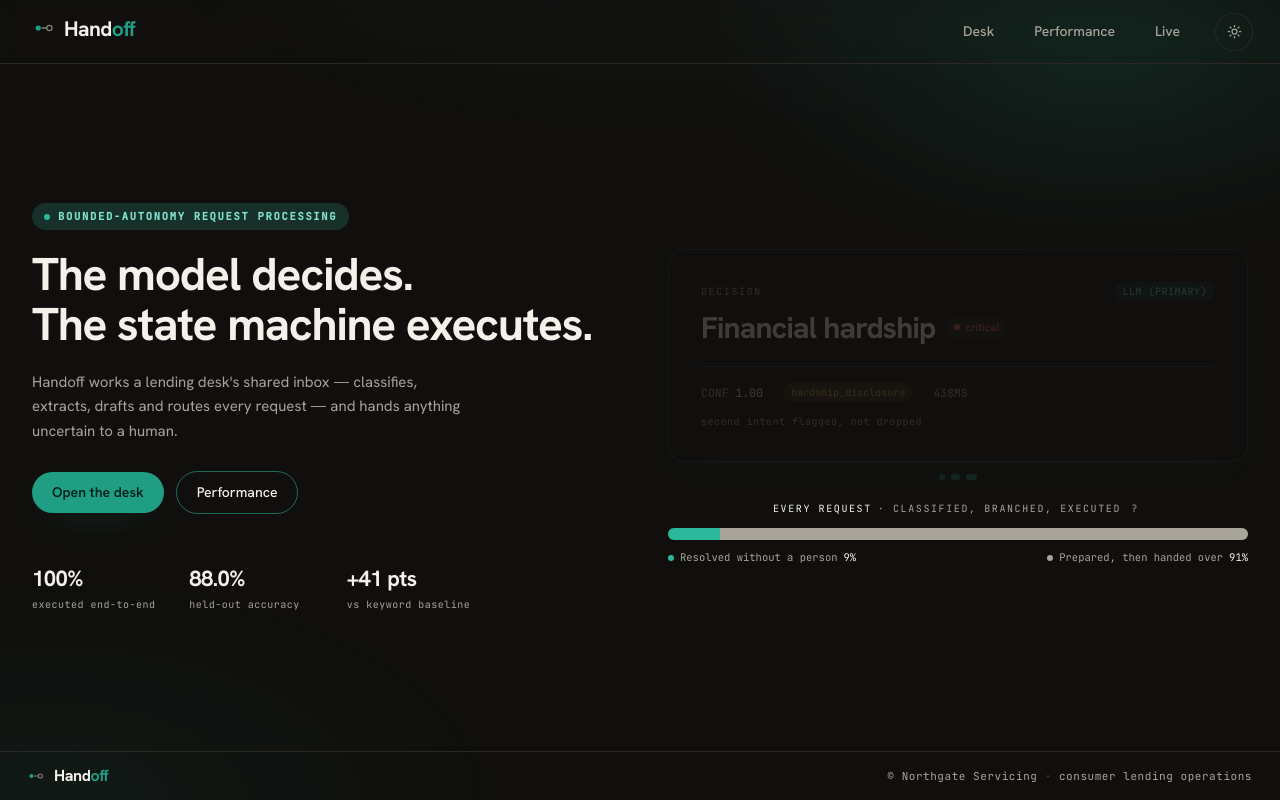
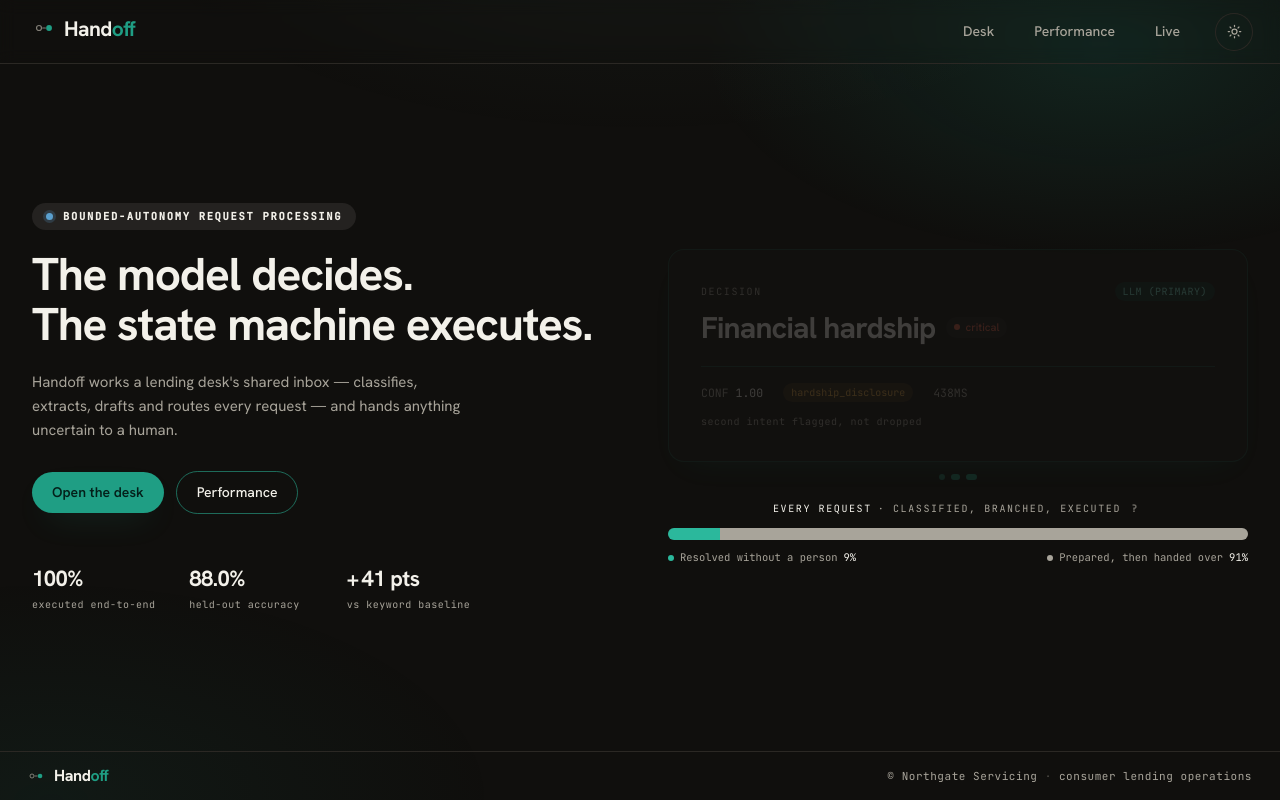
Before and after one commit to ayushgupta07xx/Request-Triage, a Next.js app in the folder web/: page / in a window 1280 px wide. Built offline with nearby package versions, Linux system fonts and the light colour scheme.

Commit message:
trace: one summary asserted an outcome the gate can revoke

```diff
--- a/web/api/triage/workflows.yaml
+++ b/web/api/triage/workflows.yaml
@@ -215,7 +215,7 @@ branches:
         summary: "Draft answer grounded in the knowledge base, with source cited"
       - action: log_outcome
         status: auto_resolved
-        summary: "Outcome logged; answered from the knowledge base and closed without a person"
+        summary: "Outcome logged with the grounded answer and its cited source"
       - action: set_follow_up
         offset: from_sla
         conditional_on_urgency: [high, critical]
--- a/web/app/page.tsx
+++ b/web/app/page.tsx
@@ -6,6 +6,38 @@ import { loadDataset, prefetchBakedDatasets } from "@/lib/data";
 import type { DemoData } from "@/lib/types";
 import CaseCarousel, { HandoffBar } from "@/components/case-carousel";
 import Wordmark from "@/components/wordmark";
+
+// The four urgency levels the desk actually routes on. The chip walks them
+// slowly: the claim is that bounded autonomy handles the whole severity ramp,
+// so the ramp itself is what carries the colour here. The brand accent stays
+// out of it — this is a severity signal, not a brand flourish.
+const SEVERITY = ["low", "medium", "high", "critical"] as const;
+const SEVERITY_MS = 3750;
+
+function SeverityDot() {
+  const [i, setI] = useState(0);
+  useEffect(() => {
+    if (window.matchMedia("(prefers-reduced-motion: reduce)").matches) return;
+    const id = window.setInterval(
+      () => setI((n) => (n + 1) % SEVERITY.length),
+      SEVERITY_MS,
+    );
+    return () => window.clearInterval(id);
+  }, []);
+  const u = `var(--u-${SEVERITY[i]})`;
+  return (
+    <span
+      aria-hidden
+      className="h-[7px] w-[7px] shrink-0 rounded-full"
+      style={{
+        background: u,
+        boxShadow: `0 0 0 3px color-mix(in srgb, ${u} 20%, transparent)`,
+        transition:
+          "background-color 1200ms var(--ease), box-shadow 1200ms var(--ease)",
+      }}
+    />
+  );
+}
 
 export default function Landing() {
   const [dev, setDev] = useState<DemoData | null>(null);
@@ -35,17 +67,11 @@ export default function Landing() {
               live dot in front of it, the line carries the weight the claim
               deserves. */}
           <div
-            className="rise inline-flex items-center gap-2 rounded-full px-3 py-1.5"
-            style={{ background: "var(--accent)" }}
+            className="rise inline-flex items-center gap-2.5 rounded-full px-3.5 py-1.5"
+            style={{ background: "var(--secondary)" }}
           >
-            <span
-              className="h-1.5 w-1.5 shrink-0 rounded-full"
-              style={{ background: "var(--ok)" }}
-            />
-            <span
-              className="font-mono text-[10.5px] font-semibold uppercase tracking-[0.16em]"
-              style={{ color: "var(--accent-foreground)" }}
-            >
+            <SeverityDot />
+            <span className="font-mono text-[10.5px] font-semibold uppercase tracking-[0.16em] text-foreground">
               Bounded-autonomy request processing
             </span>
           </div>
@@ -84,7 +110,18 @@ export default function Landing() {
               ["+41 pts", "vs keyword baseline"],
             ].map(([v, l]) => (
               <div key={l}>
-                <div className="text-[22px] font-bold tracking-tight">{v}</div>
+                {/* tracking-tight crushes "+4" into a single glyph; the sign
+                    gets its own space back without loosening the digits */}
+                <div className="text-[22px] font-bold tracking-tight">
+                  {v.startsWith("+") ? (
+                    <>
+                      <span className="mr-[3px]">+</span>
+                      {v.slice(1)}
+                    </>
+                  ) : (
+                    v
+                  )}
+                </div>
                 <div className="mt-0.5 font-mono text-[10px] tracking-[0.05em] text-muted-foreground">
                   {l}
                 </div>
--- a/web/components/case-carousel.tsx
+++ b/web/components/case-carousel.tsx
@@ -71,7 +71,7 @@ export function HandoffBar({ automated }: { automated: number }) {
       <div className="flex items-center justify-center gap-1.5 font-mono text-[10px] uppercase tracking-[0.16em] text-muted-foreground">
         <span className="text-foreground">Every request</span>
         <span>· classified, branched, executed</span>
-        <InfoHint placement="top" label="What the split means">
+        <InfoHint placement="bottom" label="What the split means">
           Every request is received, classified, entity-extracted, branched,
           drafted, routed and logged with no person involved. The split below is
           only what closed itself — the rest reach an associate already prepared.
--- a/web/components/info-hint.tsx
+++ b/web/components/info-hint.tsx
@@ -14,6 +14,9 @@ import { useEffect, useRef, useState, type ReactNode } from "react";
 //  * Measured against its nearest CLIPPING ANCESTOR, not the viewport — inside
 //    the desk, a chapter's own scroll container is what cuts a panel off long
 //    before the window edge does.
+//  * Clamped on BOTH axes. Flipping bottom -> bottom-right only moves which
+//    edge overflows when the pane is narrower than the panel; the panel has to
+//    be nudged back inside as well as flipped.
 //  * "side" opens into the empty column beside the text, wider, and is clamped
 //    vertically so it can never run off the top or bottom of the chapter.
 
@@ -68,6 +71,7 @@ export default function InfoHint({
   const [open, setOpen] = useState(false);
   const [resolved, setResolved] = useState<Placement>(placement);
   const [shift, setShift] = useState(0);
+  const [shiftX, setShiftX] = useState(0);
   const [ready, setReady] = useState(false);
   const ref = useRef<HTMLSpanElement>(null);
   const panelRef = useRef<HTMLSpanElement>(null);
@@ -96,6 +100,7 @@ export default function InfoHint({
       setReady(false);
       setResolved(placement);
       setShift(0);
+      setShiftX(0);
       return;
     }
     const trigger = ref.current;
@@ -157,8 +162,30 @@ export default function InfoHint({
       }
     }
 
+    // Horizontal clamp for everything that is not a side placement. Flipping
+    // to the -right variant only changes which edge overflows once the pane is
+    // narrower than the panel, so the panel is pushed back inside the clip box
+    // rather than left to crop.
+    let dx = 0;
+    if (next !== "side" && next !== "side-left") {
+      const intendedLeft =
+        next === "bottom-right" || next === "top-right"
+          ? t.right - p.width
+          : next === "left"
+            ? t.left - p.width - 8
+            : next === "right"
+              ? t.right + 8
+              : t.left;
+      if (intendedLeft < clip.left + MARGIN) {
+        dx = clip.left + MARGIN - intendedLeft;
+      } else if (intendedLeft + p.width > clip.right - MARGIN) {
+        dx = clip.right - MARGIN - (intendedLeft + p.width);
+      }
+    }
+
     setResolved(next);
     setShift(dy);
+    setShiftX(dx);
     setReady(true);
   }, [open, placement]);
 
@@ -200,15 +227,17 @@ export default function InfoHint({
         ?
       </button>
       {open && (
-        // outer span owns placement + the clamp offset; inner owns the entrance,
-        // so the two transforms never fight each other
+        // outer span owns placement + the clamp offsets; inner owns the
+        // entrance, so the two transforms never fight each other
         <span
           ref={panelRef}
           className={`absolute z-30 block ${isSide ? "w-[19rem]" : "w-64"} ${pos}`}
           style={
             isSide
               ? { transform: `translateY(calc(-50% + ${shift}px))` }
-              : undefined
+              : shiftX
+                ? { transform: `translateX(${shiftX}px)` }
+                : undefined
           }
         >
           <span
--- a/web/components/wordmark.tsx
+++ b/web/components/wordmark.tsx
@@ -1,9 +1,14 @@
 "use client";
 
 // The product mark, drawn from the same vocabulary as the rest of the app: a
-// filled dot, a connector, a hollow ring. Machine, then handover, then person.
-// It is the thesis at 20 pixels, and it means the wordmark reads as a product
-// rather than as a page heading.
+// hollow ring, a connector, a filled dot. A person is handed to, and the
+// accent lands on the arrival — the same rhythm as the wordmark itself, where
+// "Hand" is neutral and "off" carries the colour.
+//
+// The two ends are deliberately NOT the same r. SVG centres a stroke on its
+// path, so a ring at r=2.5 with a 1.2 stroke reaches an outer radius of 3.1,
+// while a filled disc renders at exactly its r. The dot is set at 2.9 rather
+// than 3.1 because a solid shape reads optically heavier than an outline.
 export default function Wordmark({
   size = "nav",
 }: {
@@ -23,22 +28,22 @@ export default function Wordmark({
         aria-hidden
         className="shrink-0 text-muted-foreground"
       >
-        <circle cx="4.2" cy="10" r="2.6" fill="var(--primary)" />
+        <circle
+          cx="5"
+          cy="10"
+          r="2.5"
+          stroke="currentColor"
+          strokeWidth="1.2"
+          opacity="0.75"
+        />
         <path
-          d="M7.9 10 H12.2"
+          d="M8.7 10 H11.4"
           stroke="currentColor"
-          strokeWidth="1.3"
+          strokeWidth="1.2"
           strokeLinecap="round"
           opacity="0.75"
         />
-        <circle
-          cx="15.4"
-          cy="10"
-          r="2.6"
-          stroke="currentColor"
-          strokeWidth="1.3"
-          opacity="0.75"
-        />
+        <circle cx="15.05" cy="10" r="2.9" fill="var(--primary)" />
       </svg>
       <span
         className="select-none font-bold leading-none"
```
Also changed, not shown: web/components/live-console.tsx (+45 -18 lines), 1 other file (tests, documents, lock files or other folders).
